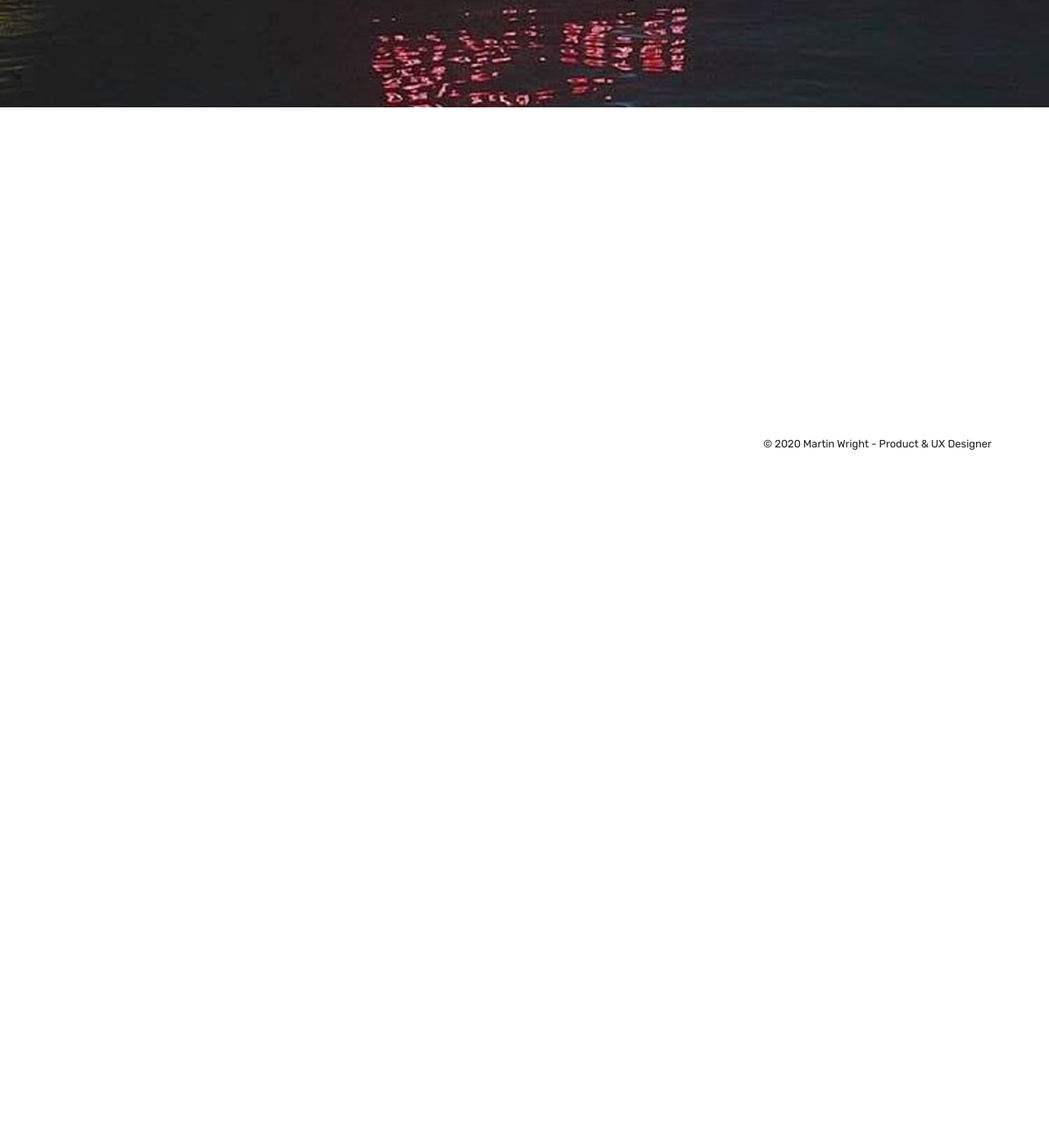
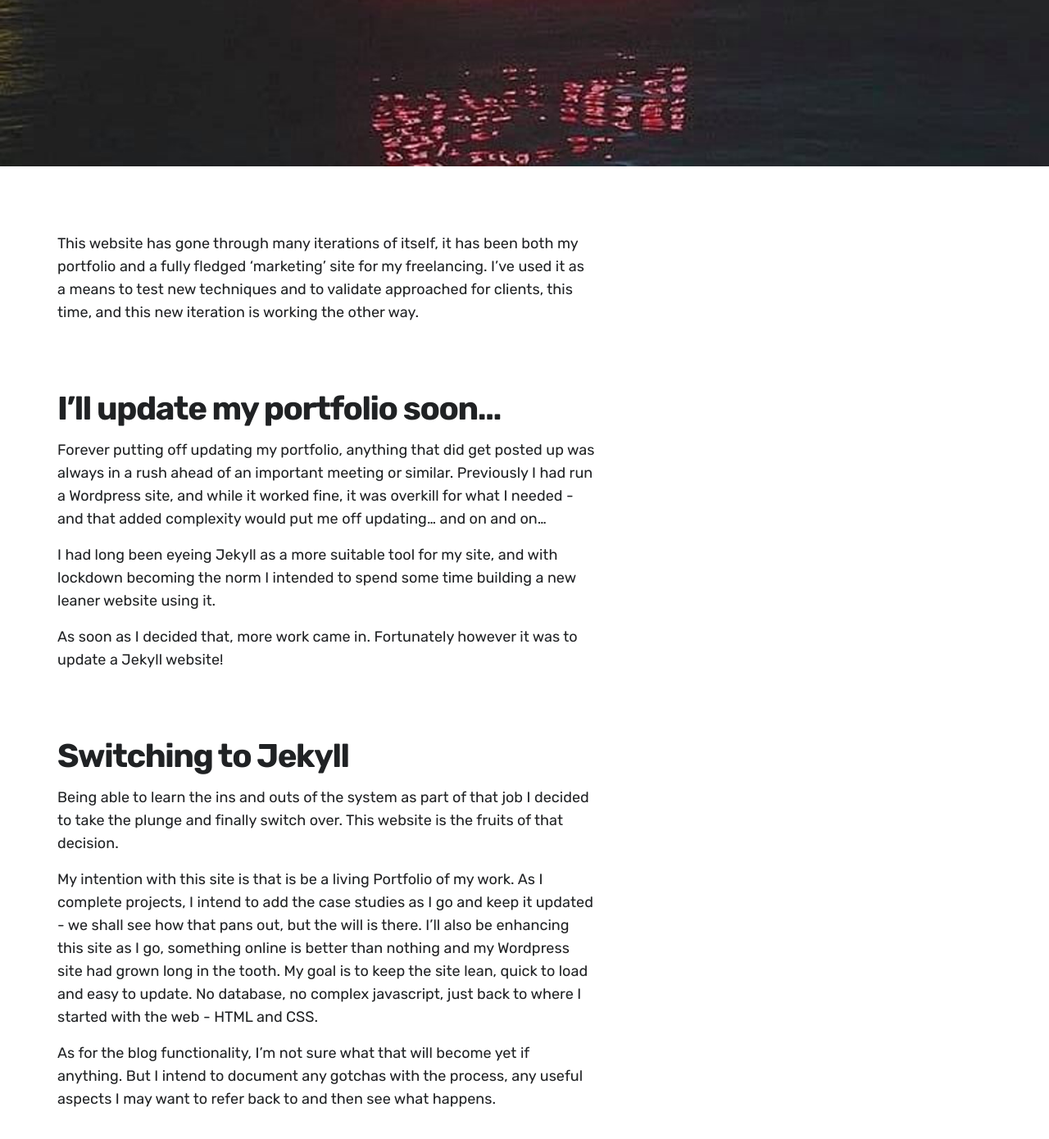
Before and after one commit to martinwrightdesign/martinwright, a Jekyll site: the page built from _posts/2020-09-22-a-new-start.md, in a window 1280 px wide and 1400 px high, scrolled down 783 px. Shown: the top 1390 px of the window at 82% size. Built offline with Jekyll 4.4.1, drawn with Linux system fonts in a browser that asks for light colours; nearby versions of some CDN libraries; before the commit the page ends 1413 px from its top, so only the background shows below that; some of the changed text lies outside the part shown.

Commit message:
Update 2020-09-22-a-new-start.md

```diff
--- a/_posts/2020-09-22-a-new-start.md
+++ b/_posts/2020-09-22-a-new-start.md
@@ -1,6 +1,22 @@
 ---
-title: Designing in the open
+title: Designing in the open - a switch to Jekyll and Static Site Generators
 date: 2020-09-21 00:00:00
 description: Putting my money where my mouth is, I'm designing my new portfolio in the open. I'll be documenting the progress here, along with anything of note I discover along the way.
 featured_image: '/images/just-chaos.jpg'
 ---
+
+This website has gone through many iterations of itself, it has been both my portfolio and a fully fledged 'marketing' site for my freelancing. I've used it as a means to test new techniques and to validate approached for clients, this time, and this new iteration is working the other way.
+
+### I'll update my portfolio soon...
+Forever putting off updating my portfolio, anything that did get posted up was always in a rush ahead of an important meeting or similar. Previously I had run a Wordpress site, and while it worked fine, it was overkill for what I needed - and that added complexity would put me off updating... and on and on...
+
+I had long been eyeing Jekyll as a more suitable tool for my site, and with lockdown becoming the norm I intended to spend some time building a new leaner website using it.
+
+As soon as I decided that, more work came in. Fortunately however it was to update a Jekyll website!
+
+### Switching to Jekyll
+Being able to learn the ins and outs of the system as part of that job I decided to take the plunge and finally switch over. This website is the fruits of that decision.
+
+My intention with this site is that is be a living Portfolio of my work. As I complete projects, I intend to add the case studies as I go and keep it updated - we shall see how that pans out, but the will is there. I'll also be enhancing this site as I go, something online is better than nothing and my Wordpress site had grown long in the tooth. My goal is to keep the site lean, quick to load and easy to update. No database, no complex javascript, just back to where I started with the web - HTML and CSS.
+
+As for the blog functionality, I'm not sure what that will become yet if anything. But I intend to document any gotchas with the process, any useful aspects I may want to refer back to and then see what happens.
```
